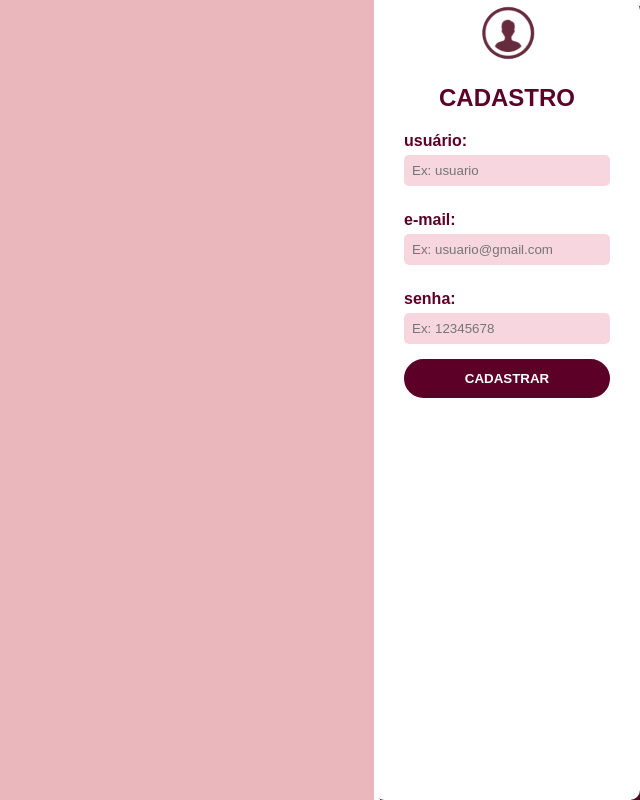
After one commit to laysavic/Exame-lab, a PHP site: page /cadastro.php in a window 1280 px wide. The commit adds this page. Shown: the whole page, without its empty margins (640-1280 px from the left). Run offline with PHP 8.4, Linux system fonts and the light colour scheme.

Commit message:
desenvolvimento do cadastro

```diff
--- /dev/null
+++ b/cadastro.php
@@ -0,0 +1,38 @@
+<!DOCTYPE html>
+<html lang="en">
+<head>
+    <meta charset="UTF-8">
+    <meta name="viewport" content="width=device-width, initial-scale=1.0">
+    <title>Cadastro-Exame Lab</title>
+    <link rel="stylesheet" href="style.css">
+</head>
+<body>
+    <div class="container">
+        <div class="cadastro">
+    </div>
+
+      <div class="register-box">
+        <img src="img/login.png" alt="" class="user-icon">
+        <h2>CADASTRO</h2>
+        <form class="form" action="logar.php" method="POST">
+        <div class="input-cad">
+          <label for="usuario">usuário:</label>
+          <input type="name" id="usuario" name="usuario"  placeholder="Ex: usuario"   required>
+
+          <label for="email">e-mail:</label>
+          <input type="email" id="email" name="email"  placeholder="Ex: usuario@gmail.com"   required>
+
+          <label for="senha">senha:</label>
+          <input type="password" id="senha" name="senha"  placeholder="Ex: 12345678" required>
+
+        </div>
+
+
+        <div class=" btn" >
+            <button type="submit" >CADASTRAR</button>
+        </div>
+        </div>
+
+    </div>
+</body>
+</html>
--- a/style.css
+++ b/style.css
@@ -123,3 +123,34 @@ input {
     right: 20px;
     font-size: 12px;
 }
+
+.cadastro{
+    background-color: #e9b7bc;
+    height: 100vh;
+    width: 100%;
+    background-position: center;
+    display: flex;
+    justify-content: center;
+    align-items: center;
+
+}
+
+.input-cad >label {
+    display: block;
+    text-align: left;
+    margin: 10px 0 5px;
+    color: #5c0028;
+    font-weight: bold;
+}
+
+
+
+.register-box{
+  background-color: white;
+  padding: 40px 30px;
+  border-radius: 10px;
+  box-shadow: 4px 4px 0 #4b0a25;
+  width: 320px;
+  text-align: center;
+  display: block;
+}
```
